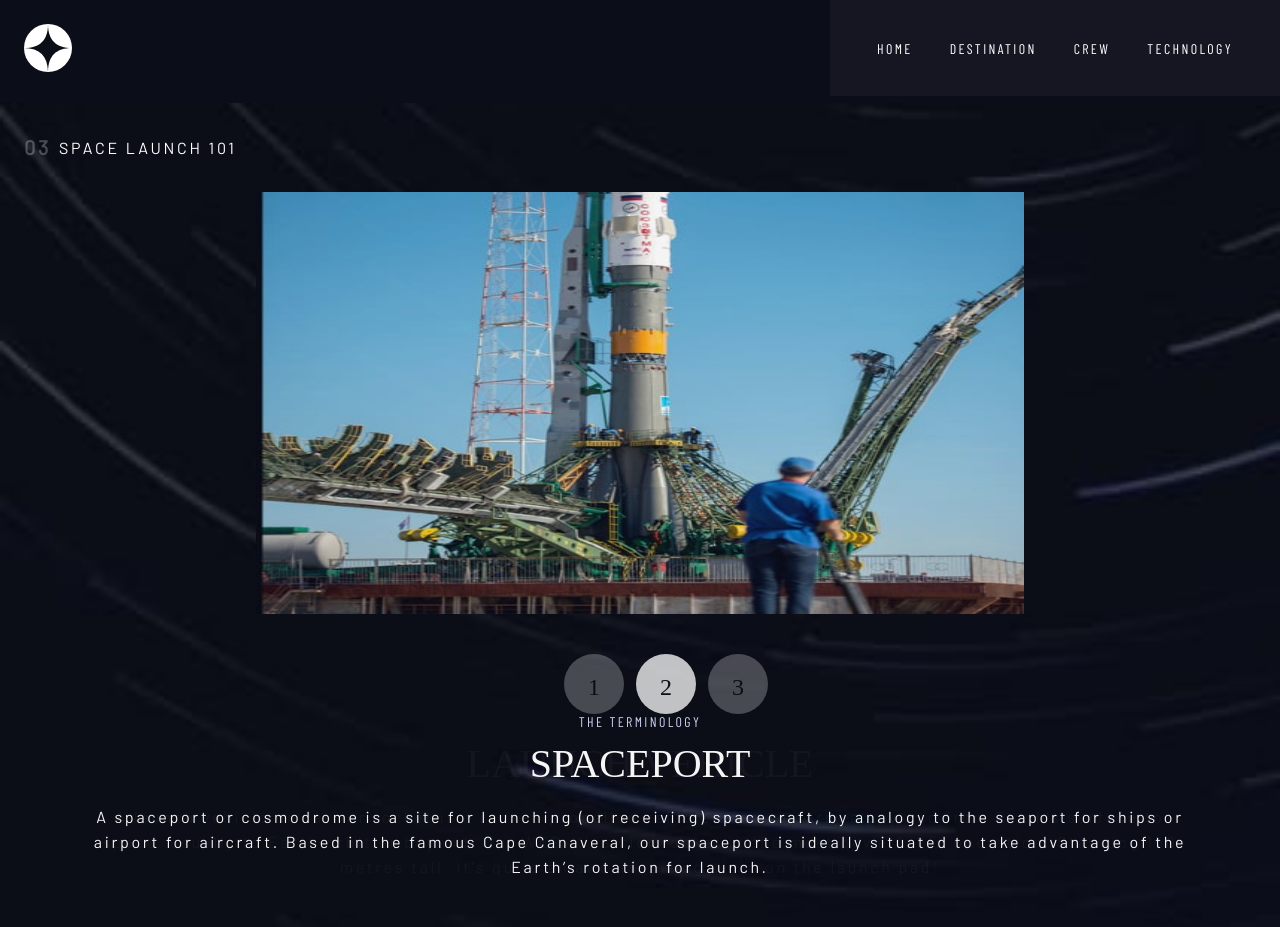
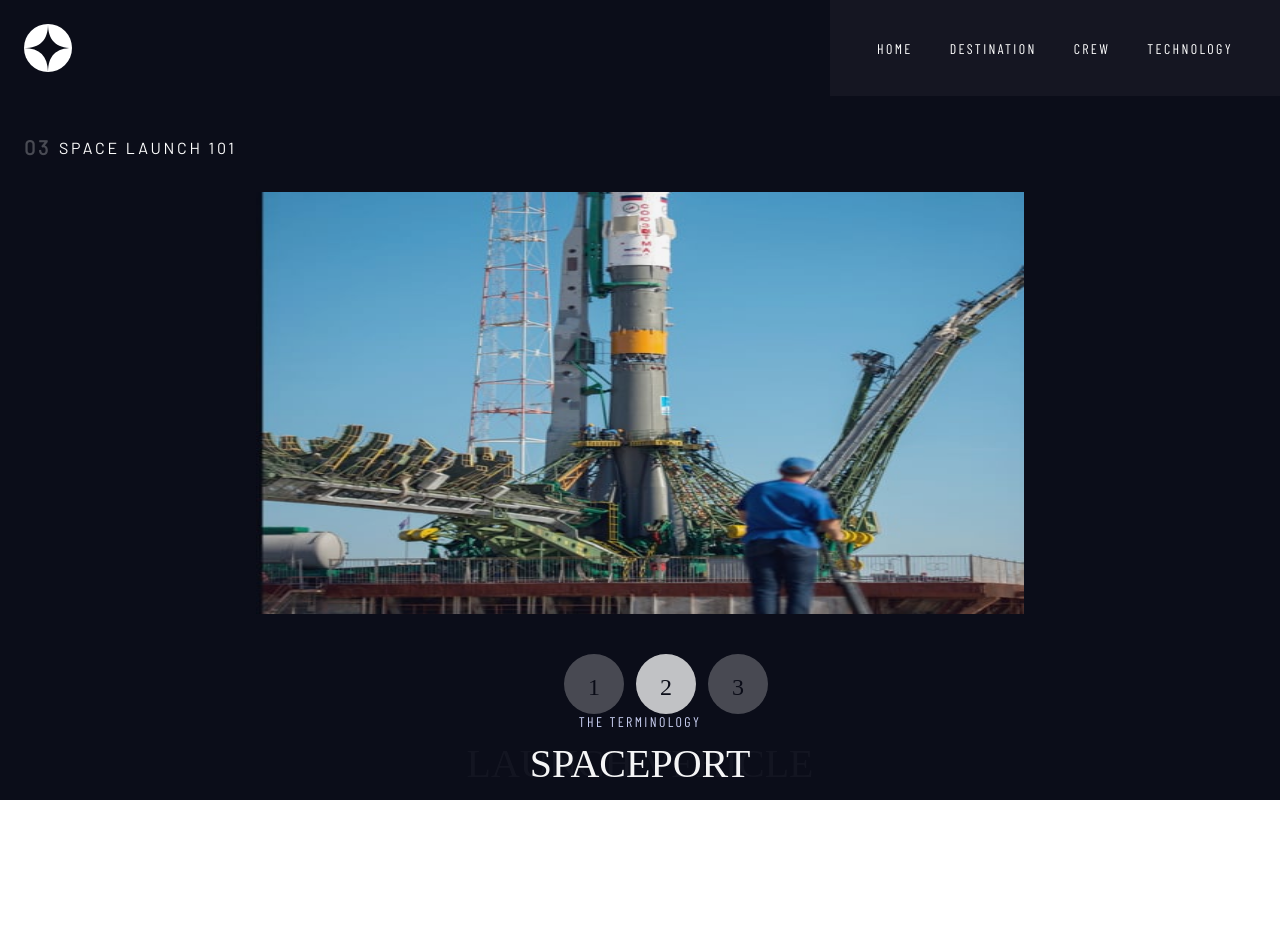
Before and after one commit to Tayoakosile/space-tourism-website, a Next.js app: page /technology in a window 1280 px wide. Built offline with nearby package versions, Linux system fonts and the light colour scheme; a web font is replaced by a local one.

Commit message:
Moving to a branch, tryin a new carousel slider

```diff
--- a/package.json
+++ b/package.json
@@ -16,6 +16,7 @@
     "@fontsource/bellefair": "^4.5.0",
     "framer-motion": "^5.5.5",
     "next": "12.0.7",
+    "pure-react-carousel": "^1.27.8",
     "react": "17.0.2",
     "react-dom": "17.0.2",
     "react-headroom": "^3.2.0",
--- a/pages/technology.tsx
+++ b/pages/technology.tsx
@@ -7,8 +7,7 @@ const crew = () => {
     <Box
       as="section"
       className="app-bg"
-      bgImage={"url('/img/technology/background-technology-mobile.jpg')"}
-
+      // bgImage={"url('/img/technology/background-technology-mobile.jpg')"}
     >
       <HStack
         justifyContent={{ base: "center", md: "flex-start" }}
```
Also changed, not shown: 1 other file (tests, documents, lock files or other folders).
